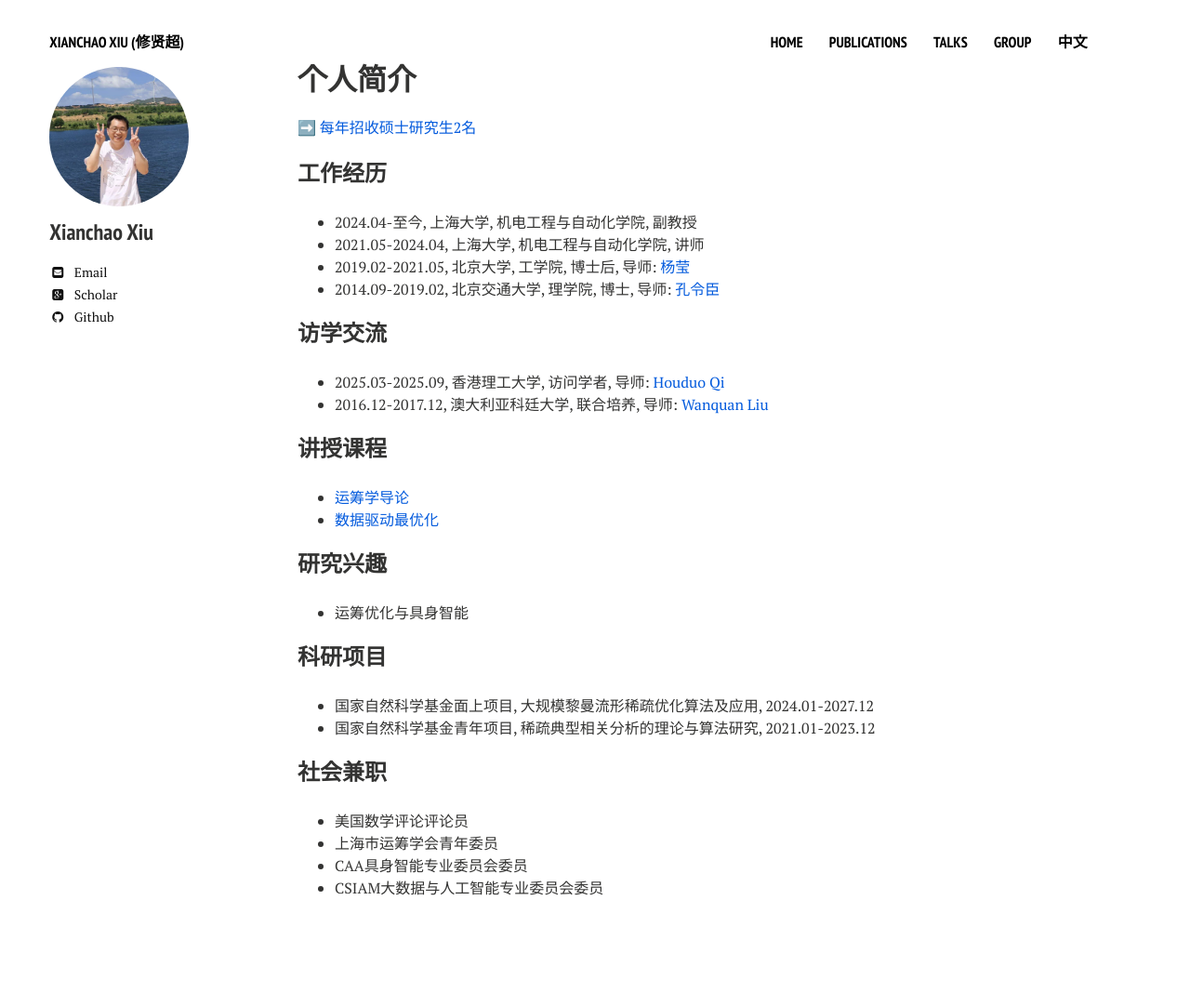
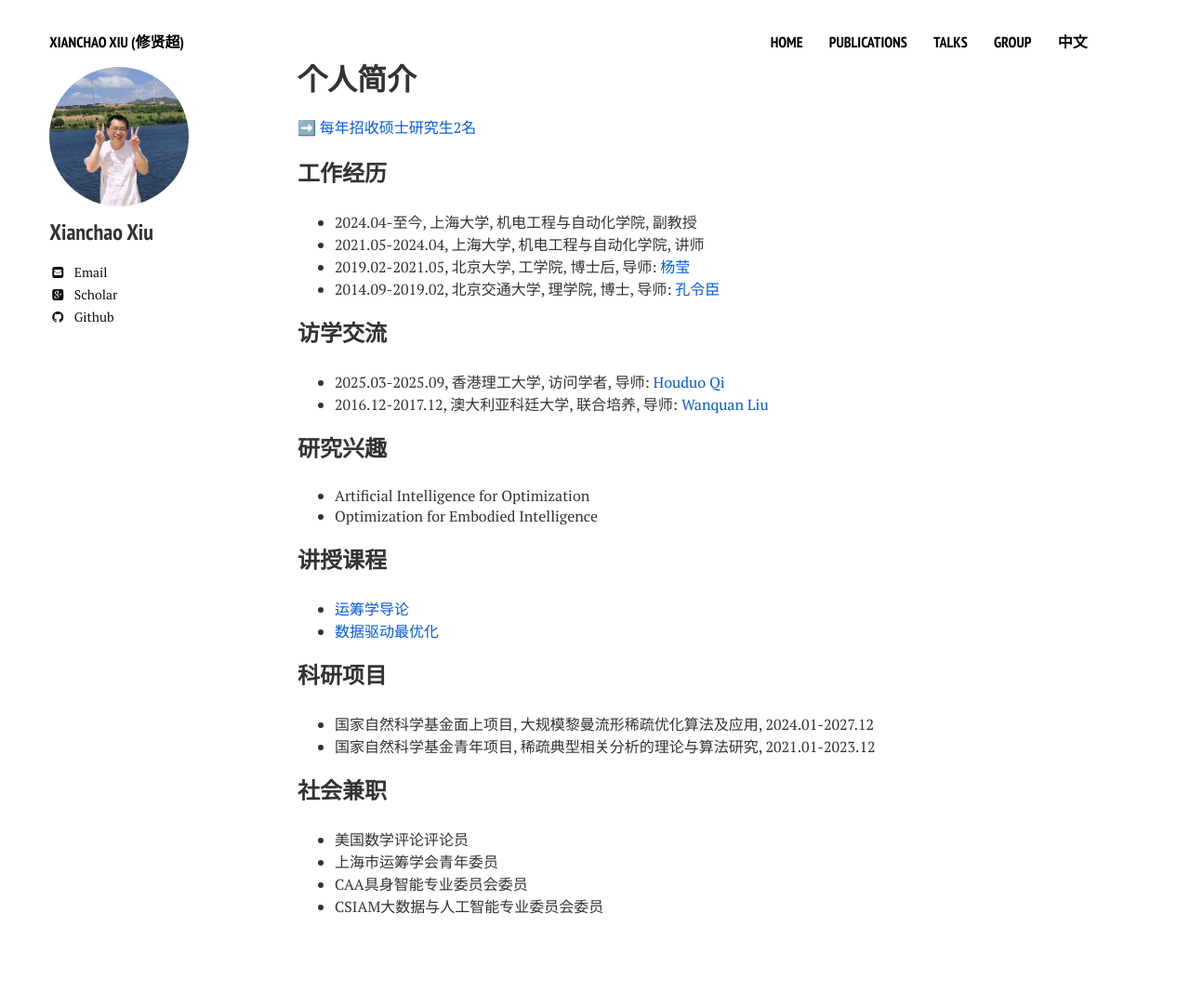
Before and after one commit to xianchaoxiu/xianchaoxiu.github.io, a Jekyll site: the page built from chinese/index.md, in a window 1280 px wide. Shown: the whole page at 93% size. Built offline with Jekyll 4.4.1, drawn with Linux system fonts in a browser that asks for light colours; nearby versions of some CDN libraries.

Commit message:
Update index.md

```diff
--- a/chinese/index.md
+++ b/chinese/index.md
@@ -21,15 +21,14 @@ share: false
 * 2025.03-2025.09, 香港理工大学, 访问学者, 导师: <a href="https://www.polyu.edu.hk/ama/people/academic-staff/prof-qi-houduo/" class="textlink" target="_blank">Houduo Qi</a> <br>
 * 2016.12-2017.12, 澳大利亚科廷大学, 联合培养, 导师: <a href="https://ise.sysu.edu.cn/teacher/LiuWanquan" class="textlink" target="_blank">Wanquan Liu</a> <br>
 
+### 研究兴趣
+* Artificial Intelligence for Optimization <br>
+* Optimization for Embodied Intelligence <br>
+
 
 ### 讲授课程
 * <a href="https://xianchaoxiu.github.io/chinese/course/OR/" class="textlink" target="_blank">   运筹学导论 </a><br>
 * <a href="https://xianchaoxiu.github.io/chinese/course/OPT/" class="textlink" target="_blank">  数据驱动最优化 </a><br>
-
-
-### 研究兴趣
-
-* 运筹优化与具身智能 <br>
 
 
 ### 科研项目
@@ -37,7 +36,6 @@ share: false
 * 国家自然科学基金青年项目, 稀疏典型相关分析的理论与算法研究, 2021.01-2023.12  <br>
 
 
-
 ### 社会兼职
 * 美国数学评论评论员 <br>
 * 上海市运筹学会青年委员  <br>
```
